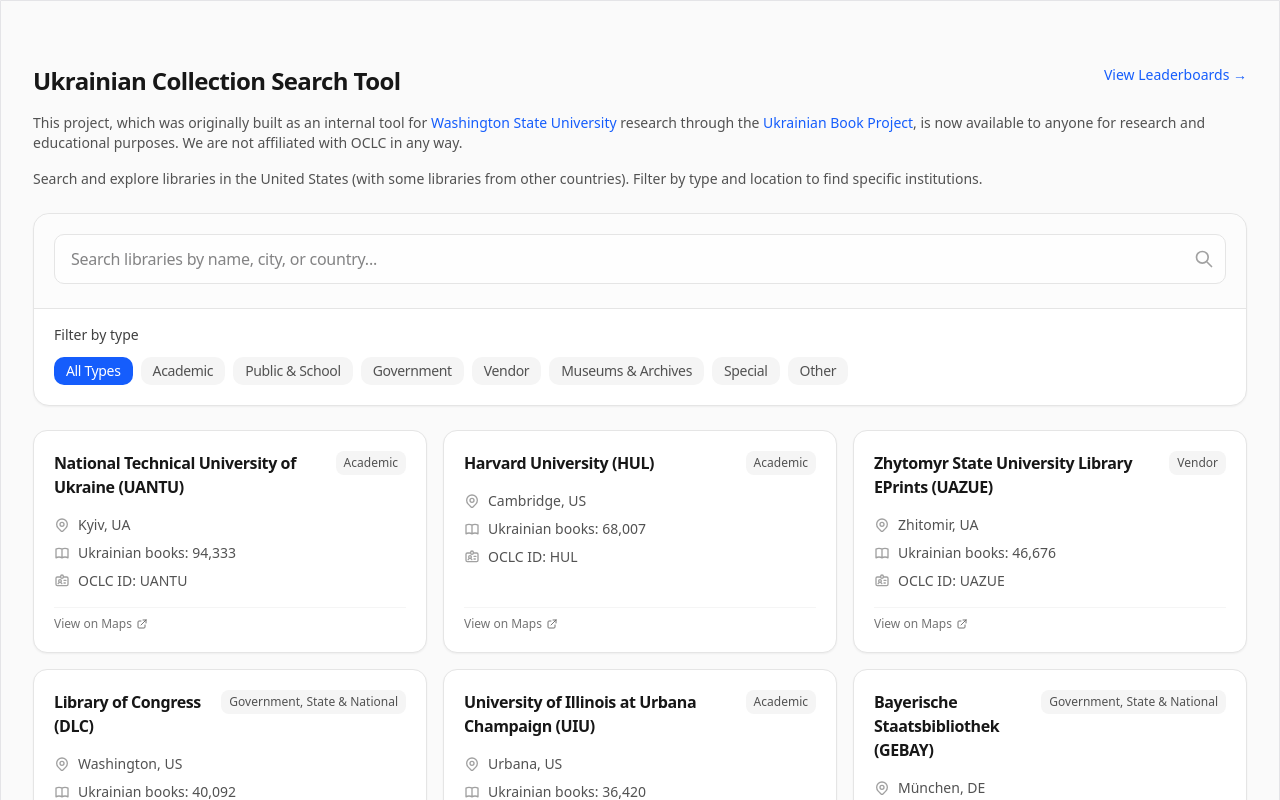
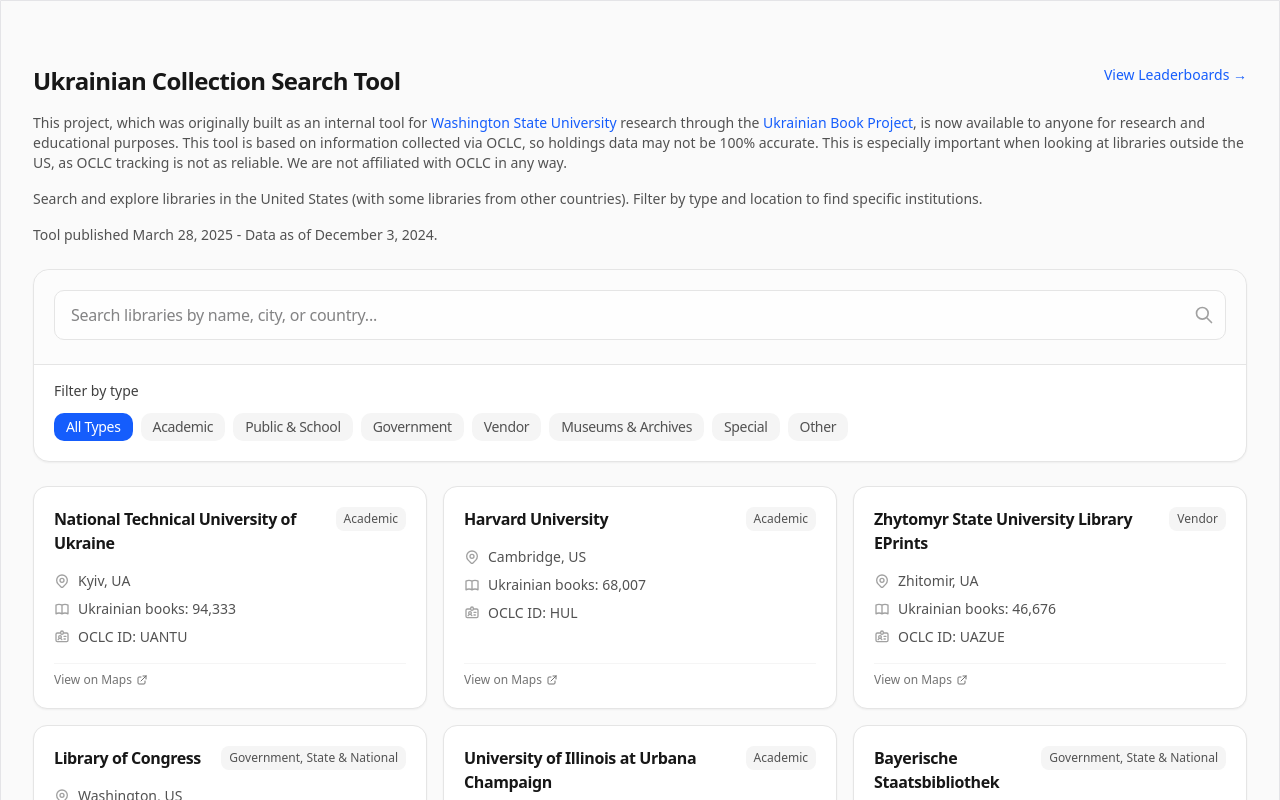
Before and after one commit to digitalRM/WSU-Ukrainian-Book-Search-Tool, a Next.js app: page / in a window 1280 px wide. Shown: the top 800 px of the page. Built offline with nearby package versions, Linux system fonts and the light colour scheme.

Commit message:
Update page content to clarify OCLC data accuracy and add publication date for the library tool

```diff
--- a/app/leaderboards/page.tsx
+++ b/app/leaderboards/page.tsx
@@ -95,12 +95,17 @@
                 Library Collection Leaderboards
               </h1>
               <p className="text-sm text-neutral-600 mt-1">
-                Top 100 libraries by number of Ukrainian books in the collection
+                Top 100 libraries by number of Ukrainian books in the
+                collection. This tool is based on information collected via
+                OCLC, so holdings data may not be 100% accurate. This is
+                especially important when looking at libraries outside the US,
+                as OCLC tracking is not as reliable. We are not affiliated with
+                OCLC in any way.
               </p>
             </div>
             <Link
               href="/"
-              className="text-sm text-blue-600 hover:text-blue-700 hover:underline"
+              className="text-sm text-blue-600 hover:text-blue-700 hover:underline min-w-fit"
             >
               ← Back to Search
             </Link>
--- a/app/page.tsx
+++ b/app/page.tsx
@@ -130,12 +130,19 @@
                 Ukrainian Book Project
               </a>
               , is now available to anyone for research and educational
-              purposes. We are not affiliated with OCLC in any way.
+              purposes. This tool is based on information collected via OCLC, so
+              holdings data may not be 100% accurate. This is especially
+              important when looking at libraries outside the US, as OCLC
+              tracking is not as reliable. We are not affiliated with OCLC in
+              any way.
             </p>
             <p className="text-sm text-neutral-600">
               Search and explore libraries in the United States (with some
               libraries from other countries). Filter by type and location to
               find specific institutions.
+            </p>
+            <p className="text-sm text-neutral-600">
+              Tool published March 28, 2025 - Data as of December 3, 2024.
             </p>
           </div>
 
--- a/components/ui/LibraryCard.tsx
+++ b/components/ui/LibraryCard.tsx
@@ -28,10 +28,7 @@
       <div className="p-5 flex-grow flex flex-col">
         <div className="flex items-start justify-between gap-4 sm:flex-row flex-col">
           <h3 className="text-base font-semibold text-neutral-900 tracking-tight">
-            {library.institutionName +
-              " (" +
-              library.institutionIdentifier +
-              ")"}
+            {library.institutionName}
           </h3>
           <span className="px-2 py-1 text-xs font-medium rounded-md bg-neutral-100 text-neutral-600 whitespace-nowrap">
             {library.libraryType}
```
